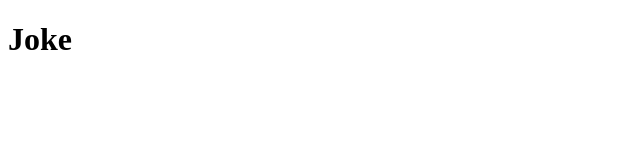
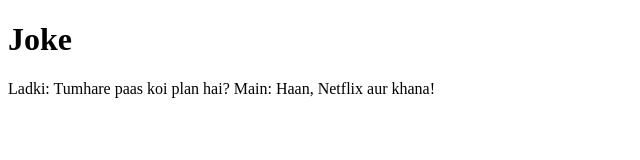
Before and after one commit to aaftabkhan63/joke, a plain HTML site: page index.html in a window 1280 px wide. Shown: the whole page, without its empty margins (0-640 px from the left). Drawn offline with Linux system fonts and the light colour scheme.

Commit message:
joke added

```diff
--- a/index.html
+++ b/index.html
@@ -9,6 +9,9 @@
 
 <body>
     <h1>Joke</h1>
+    <p>Ladki: Tumhare paas koi plan hai?
+        Main: Haan, Netflix aur khana!
+    </p>
 </body>
 
 </html>
```
